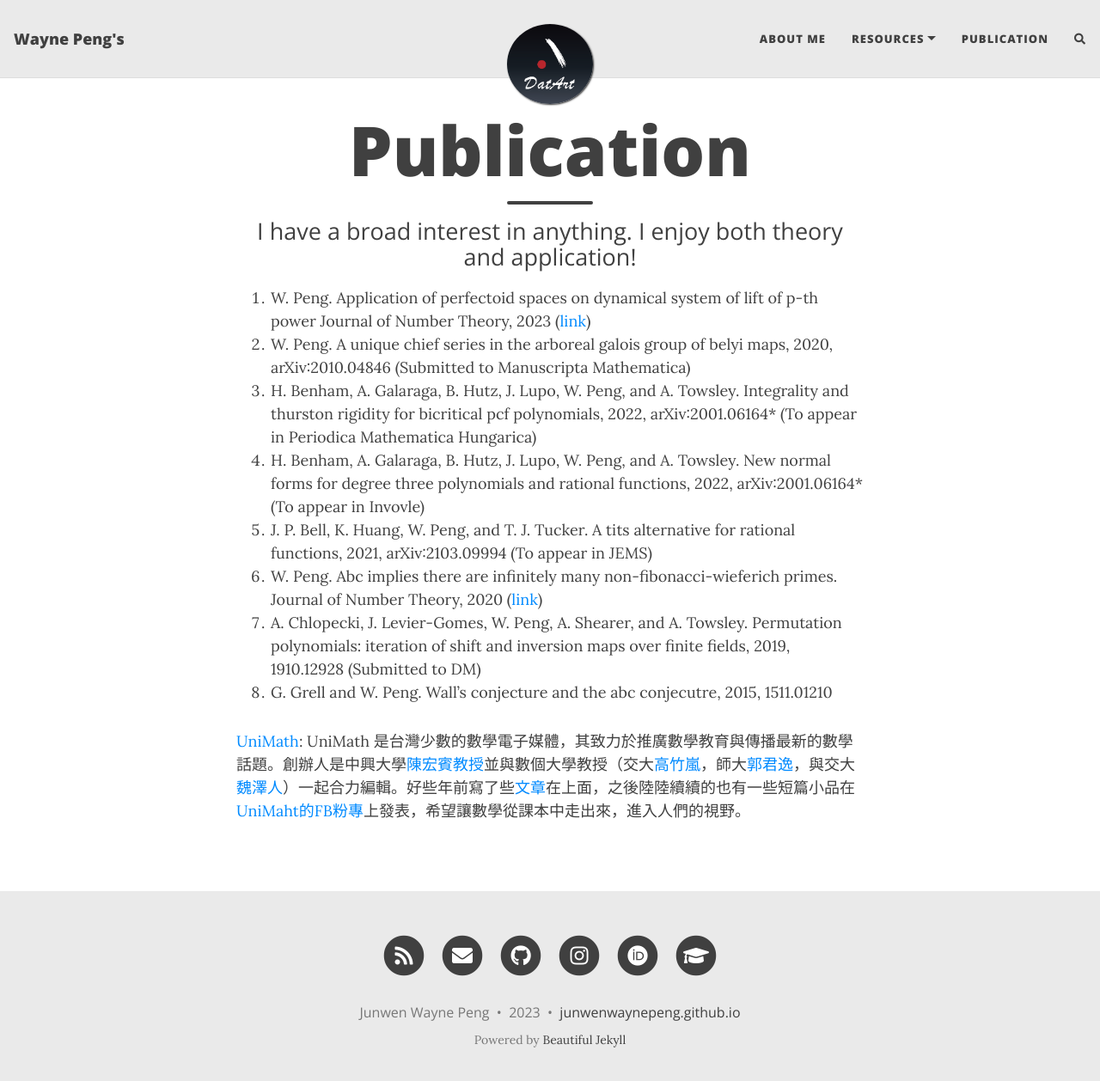
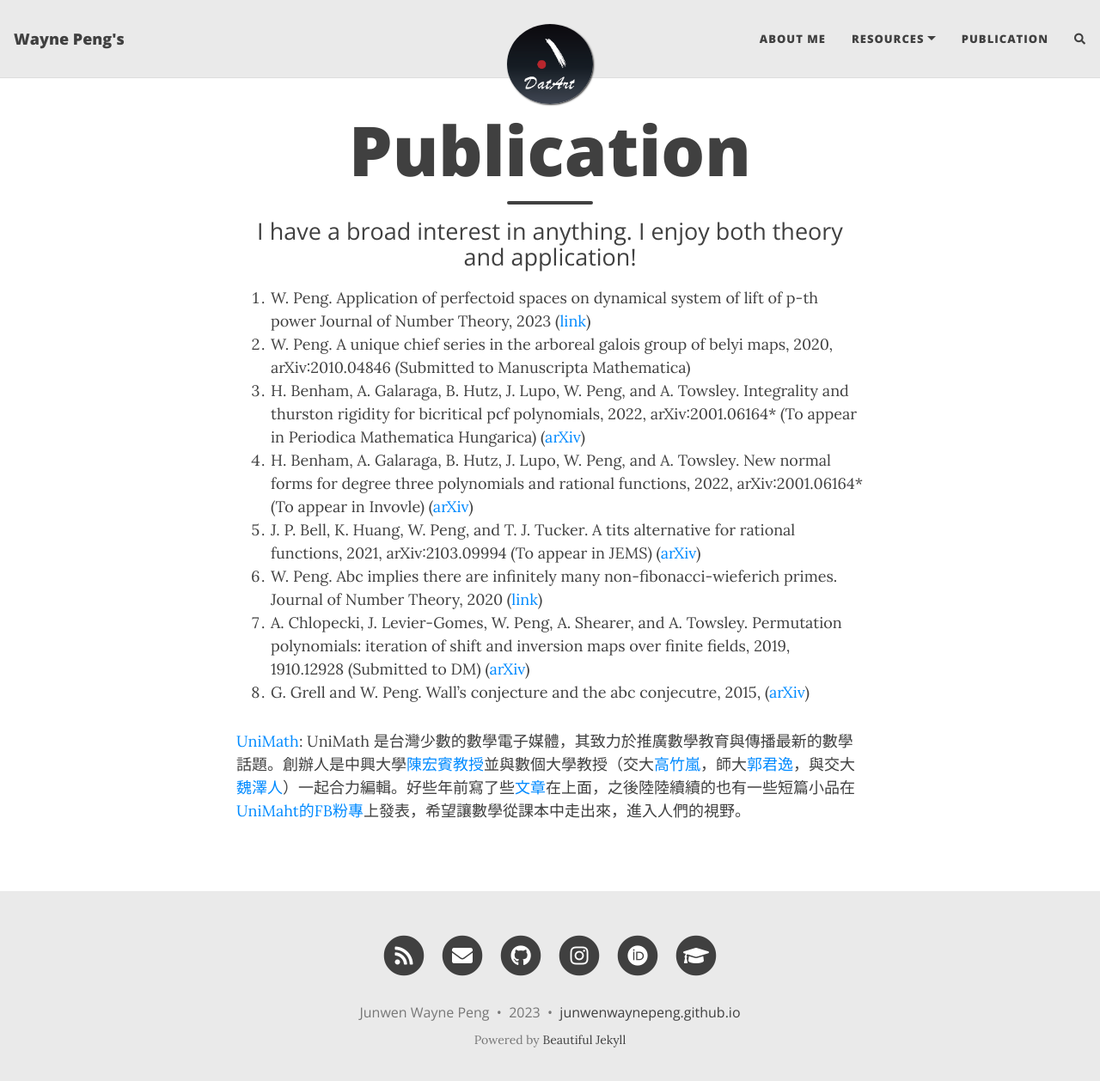
Before and after one commit to junwenwaynepeng/junwenwaynepeng.github.io, a Jekyll site: the page built from publication.md, in a window 1280 px wide and 1271 px high. Shown: the top 1258 px of the window at 86% size. Built offline with Jekyll 4.4.1, drawn with Linux system fonts in a browser that asks for light colours; nearby versions of some CDN libraries; comment, search, counter and statistics services are not loaded.

Commit message:
update about me and publication

```diff
--- a/publication.md
+++ b/publication.md
@@ -9,17 +9,17 @@ Journal of Number Theory, 2023 ([link](https://www.sciencedirect.com/science/art
 arXiv:2010.04846 (Submitted to Manuscripta Mathematica)
 3. H. Benham, A. Galaraga, B. Hutz, J. Lupo, W. Peng, and A. Towsley. Integrality
 and thurston rigidity for bicritical pcf polynomials, 2022, arXiv:2001.06164* (To
-appear in Periodica Mathematica Hungarica)
+appear in Periodica Mathematica Hungarica) ([arXiv](https://arxiv.org/abs/2212.02558))
 4. H. Benham, A. Galaraga, B. Hutz, J. Lupo, W. Peng, and A. Towsley. New normal
 forms for degree three polynomials and rational functions, 2022, arXiv:2001.06164*
-(To appear in Invovle)
+(To appear in Invovle) ([arXiv](https://arxiv.org/abs/2001.06164))
 5. J. P. Bell, K. Huang, W. Peng, and T. J. Tucker. A tits alternative for rational
-functions, 2021, arXiv:2103.09994 (To appear in JEMS)
+functions, 2021, arXiv:2103.09994 (To appear in JEMS) ([arXiv](https://arxiv.org/abs/2103.09994))
 6. W. Peng. Abc implies there are infinitely many non-fibonacci-wieferich primes.
 Journal of Number Theory, 2020 ([link](https://www.sciencedirect.com/science/article/pii/S0022314X1930410X))
 7. A. Chlopecki, J. Levier-Gomes, W. Peng, A. Shearer, and A. Towsley. Permutation
 polynomials: iteration of shift and inversion maps over finite fields, 2019, 1910.12928
-(Submitted to DM)
-8. G. Grell and W. Peng. Wall’s conjecture and the abc conjecutre, 2015, 1511.01210
+(Submitted to DM) ([arXiv](https://arxiv.org/abs/1910.12928))
+8. G. Grell and W. Peng. Wall’s conjecture and the abc conjecutre, 2015, ([arXiv](https://arxiv.org/abs/1511.01210))
 
 [UniMath](https://sites.google.com/a/g2.nctu.edu.tw/unimath/): UniMath 是台灣少數的數學電子媒體，其致力於推廣數學教育與傳播最新的數學話題。創辦人是中興大學[陳宏賓教授](http://www.amath.nchu.edu.tw/member_detail.php?Key=65)並與數個大學教授（交大[高竹嵐](https://stat.nycu.edu.tw/zh_tw/members/teacher/-%E9%AB%98%E7%AB%B9%E5%B5%90-16291129)，師大[郭君逸](https://scholar.lib.ntnu.edu.tw/zh/persons/jun-yi-guo)，與交大[魏澤人](https://scholar.nycu.edu.tw/zh/persons/tzer-jen-wei)）一起合力編輯。好些年前寫了些[文章](https://sites.google.com/a/g2.nctu.edu.tw/unimath/%E4%BD%9C%E8%80%85/%E5%BD%AD%E4%BF%8A%E6%96%87?authuser=0)在上面，之後陸陸續續的也有一些短篇小品在[UniMaht的FB粉專](https://www.facebook.com/UniMathTw)上發表，希望讓數學從課本中走出來，進入人們的視野。
```
Also changed, not shown: aboutme.md (+1 -1 lines).
